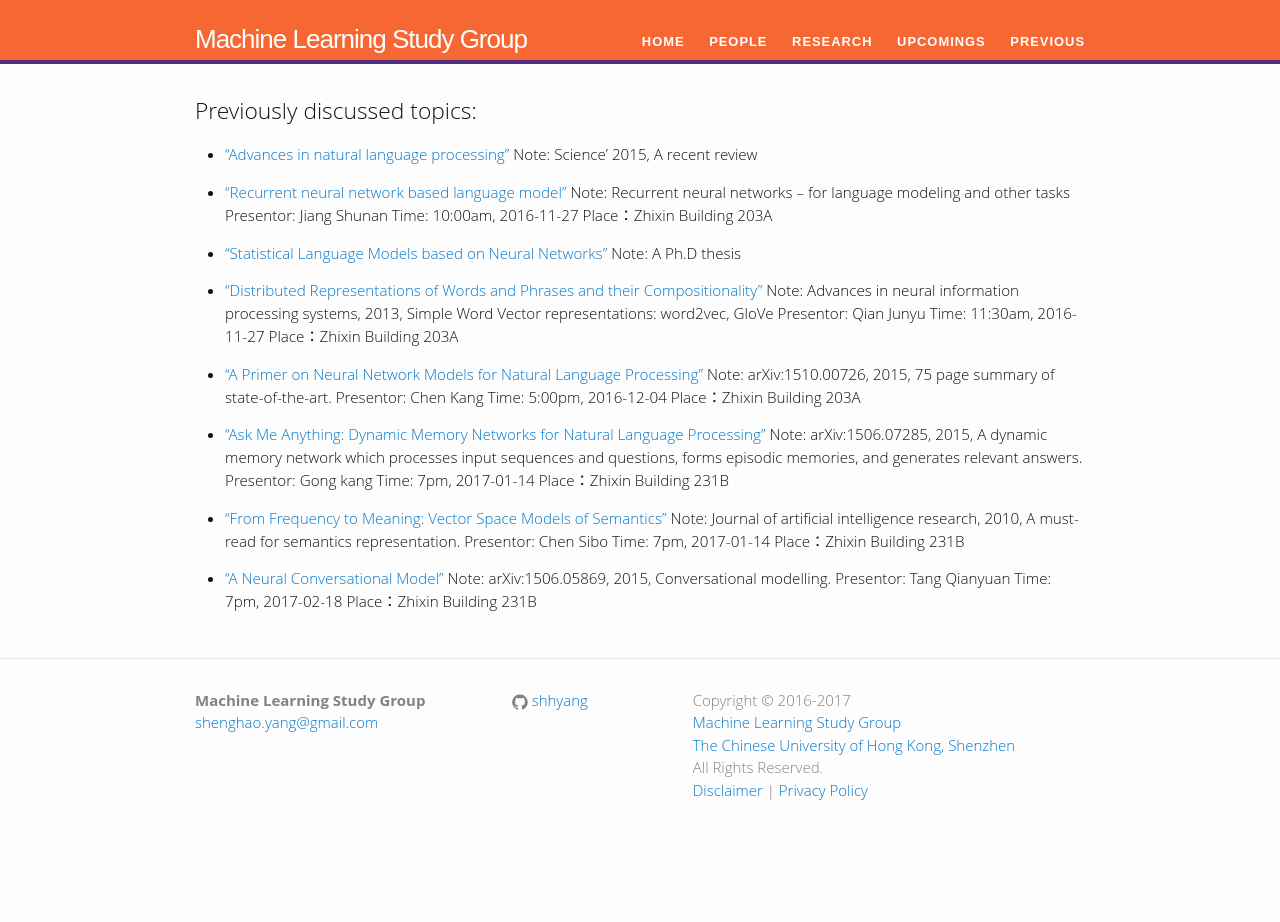
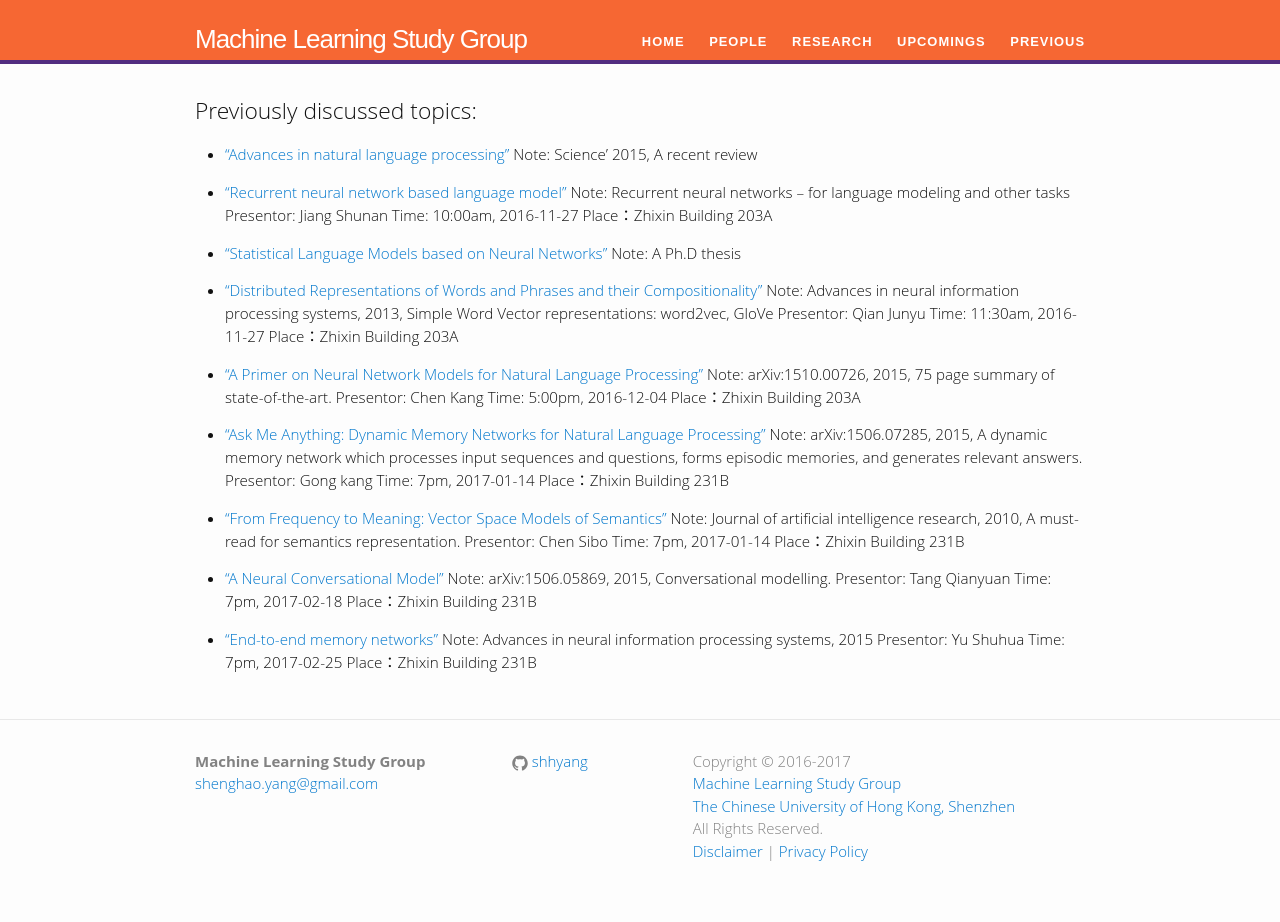
Before and after one commit to shhyang/learning, a Jekyll site: the page built from previous/index.md, in a window 1280 px wide. Built offline with Jekyll 4.4.1, drawn with Linux system fonts in a browser that asks for light colours; some web fonts are replaced; our own code applies the rules of GitHub Pages for plain Markdown files; before the commit the page ends 900 px from its top, so only the background shows below that.

Commit message:
Update index.md

```diff
--- a/previous/index.md
+++ b/previous/index.md
@@ -45,3 +45,8 @@ Note: arXiv:1506.05869, 2015, Conversational modelling.
 Presentor: Tang Qianyuan
 Time: 7pm, 2017-02-18
 Place：Zhixin Building 231B
+
+- ["End-to-end memory networks"](http://papers.nips.cc/paper/5846-end-to-end-memory-networks.pdf)
+Note: Advances in neural information processing systems, 2015
+Presentor: Yu Shuhua Time: 7pm, 2017-02-25
+Place：Zhixin Building 231B
```
